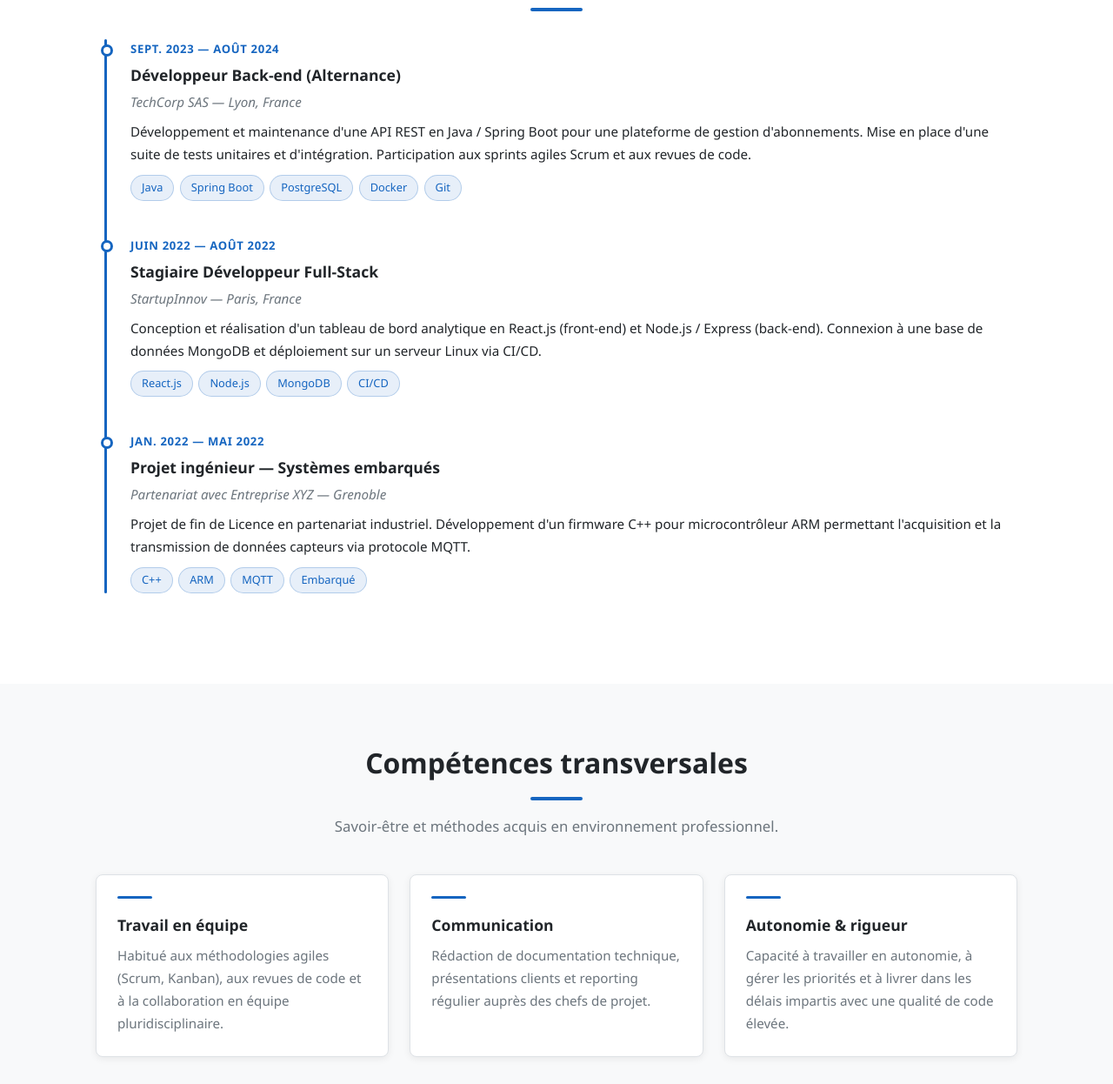
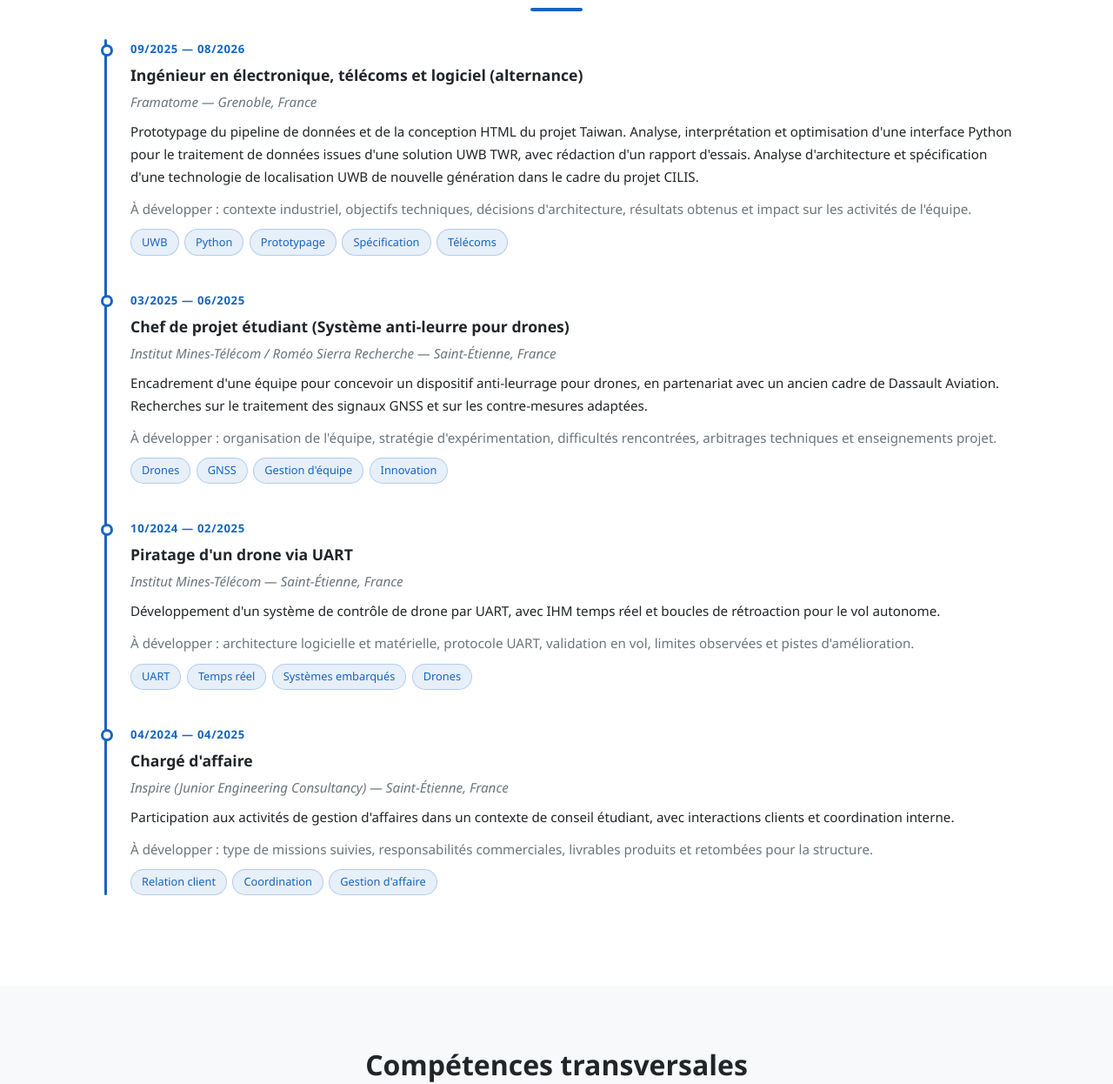
Before and after one commit to PierreProjet/PierreProjet.github.io, a plain HTML site: page experience/index.html in a window 1280 px wide. Shown: the part 373-1619 px from the top of the page at 87% size. Drawn offline with Linux system fonts and the light colour scheme.

Commit message:
Update professional history with specific industry roles

```diff
--- a/experience/index.html
+++ b/experience/index.html
@@ -26,7 +26,7 @@
     <section class="page-banner">
       <div class="container">
         <h1 class="page-banner__title">Expérience professionnelle</h1>
-        <p class="page-banner__subtitle">Stages, alternances et projets en entreprise</p>
+        <p class="page-banner__subtitle">Alternance, projets techniques et responsabilités d'équipe</p>
       </div>
     </section>
 
@@ -42,59 +42,91 @@
         <!-- Timeline verticale avec ligne bleue -->
         <div class="timeline">
 
-          <!-- Poste 1 : Alternance -->
+          <!-- Poste 1 : Framatome -->
           <div class="timeline__item">
-            <p class="timeline__date">Sept. 2023 — Août 2024</p>
-            <h3 class="timeline__title">Développeur Back-end (Alternance)</h3>
-            <p class="timeline__subtitle">TechCorp SAS &mdash; Lyon, France</p>
+            <p class="timeline__date">09/2025 — 08/2026</p>
+            <h3 class="timeline__title">Ingénieur en électronique, télécoms et logiciel (alternance)</h3>
+            <p class="timeline__subtitle">Framatome &mdash; Grenoble, France</p>
             <p class="timeline__desc">
-              Développement et maintenance d'une API REST en Java / Spring Boot
-              pour une plateforme de gestion d'abonnements. Mise en place d'une
-              suite de tests unitaires et d'intégration. Participation aux sprints
-              agiles Scrum et aux revues de code.
+              Prototypage du pipeline de données et de la conception HTML du projet Taiwan.
+              Analyse, interprétation et optimisation d'une interface Python pour le traitement
+              de données issues d'une solution UWB TWR, avec rédaction d'un rapport d'essais.
+              Analyse d'architecture et spécification d'une technologie de localisation UWB
+              de nouvelle génération dans le cadre du projet CILIS.
+            </p>
+            <p class="timeline__desc" style="margin-top:0.7rem; color:var(--color-text-muted);">
+              À développer : contexte industriel, objectifs techniques, décisions d'architecture,
+              résultats obtenus et impact sur les activités de l'équipe.
             </p>
             <div class="tag-list">
-              <span class="tag">Java</span>
-              <span class="tag">Spring Boot</span>
-              <span class="tag">PostgreSQL</span>
-              <span class="tag">Docker</span>
-              <span class="tag">Git</span>
+              <span class="tag">UWB</span>
+              <span class="tag">Python</span>
+              <span class="tag">Prototypage</span>
+              <span class="tag">Spécification</span>
+              <span class="tag">Télécoms</span>
             </div>
           </div>
 
-          <!-- Poste 2 : Stage -->
+          <!-- Poste 2 : Chef de projet étudiant -->
           <div class="timeline__item">
-            <p class="timeline__date">Juin 2022 — Août 2022</p>
-            <h3 class="timeline__title">Stagiaire Développeur Full-Stack</h3>
-            <p class="timeline__subtitle">StartupInnov &mdash; Paris, France</p>
+            <p class="timeline__date">03/2025 — 06/2025</p>
+            <h3 class="timeline__title">Chef de projet étudiant (Système anti-leurre pour drones)</h3>
+            <p class="timeline__subtitle">Institut Mines-Télécom / Roméo Sierra Recherche &mdash; Saint-Étienne, France</p>
             <p class="timeline__desc">
-              Conception et réalisation d'un tableau de bord analytique en React.js
-              (front-end) et Node.js / Express (back-end). Connexion à une base de
-              données MongoDB et déploiement sur un serveur Linux via CI/CD.
+              Encadrement d'une équipe pour concevoir un dispositif anti-leurrage pour drones,
+              en partenariat avec un ancien cadre de Dassault Aviation. Recherches sur le
+              traitement des signaux GNSS et sur les contre-mesures adaptées.
+            </p>
+            <p class="timeline__desc" style="margin-top:0.7rem; color:var(--color-text-muted);">
+              À développer : organisation de l'équipe, stratégie d'expérimentation,
+              difficultés rencontrées, arbitrages techniques et enseignements projet.
             </p>
             <div class="tag-list">
-              <span class="tag">React.js</span>
-              <span class="tag">Node.js</span>
-              <span class="tag">MongoDB</span>
-              <span class="tag">CI/CD</span>
+              <span class="tag">Drones</span>
+              <span class="tag">GNSS</span>
+              <span class="tag">Gestion d'équipe</span>
+              <span class="tag">Innovation</span>
             </div>
           </div>
 
-          <!-- Poste 3 : Projet étudiant en entreprise -->
+          <!-- Poste 3 : Projet UART -->
           <div class="timeline__item">
-            <p class="timeline__date">Jan. 2022 — Mai 2022</p>
-            <h3 class="timeline__title">Projet ingénieur — Systèmes embarqués</h3>
-            <p class="timeline__subtitle">Partenariat avec Entreprise XYZ &mdash; Grenoble</p>
+            <p class="timeline__date">10/2024 — 02/2025</p>
+            <h3 class="timeline__title">Piratage d'un drone via UART</h3>
+            <p class="timeline__subtitle">Institut Mines-Télécom &mdash; Saint-Étienne, France</p>
             <p class="timeline__desc">
-              Projet de fin de Licence en partenariat industriel. Développement
-              d'un firmware C++ pour microcontrôleur ARM permettant l'acquisition
-              et la transmission de données capteurs via protocole MQTT.
+              Développement d'un système de contrôle de drone par UART, avec IHM temps réel
+              et boucles de rétroaction pour le vol autonome.
+            </p>
+            <p class="timeline__desc" style="margin-top:0.7rem; color:var(--color-text-muted);">
+              À développer : architecture logicielle et matérielle, protocole UART,
+              validation en vol, limites observées et pistes d'amélioration.
             </p>
             <div class="tag-list">
-              <span class="tag">C++</span>
-              <span class="tag">ARM</span>
-              <span class="tag">MQTT</span>
-              <span class="tag">Embarqué</span>
+              <span class="tag">UART</span>
+              <span class="tag">Temps réel</span>
+              <span class="tag">Systèmes embarqués</span>
+              <span class="tag">Drones</span>
+            </div>
+          </div>
+
+          <!-- Poste 4 : Inspire -->
+          <div class="timeline__item">
+            <p class="timeline__date">04/2024 — 04/2025</p>
+            <h3 class="timeline__title">Chargé d'affaire</h3>
+            <p class="timeline__subtitle">Inspire (Junior Engineering Consultancy) &mdash; Saint-Étienne, France</p>
+            <p class="timeline__desc">
+              Participation aux activités de gestion d'affaires dans un contexte de conseil étudiant,
+              avec interactions clients et coordination interne.
+            </p>
+            <p class="timeline__desc" style="margin-top:0.7rem; color:var(--color-text-muted);">
+              À développer : type de missions suivies, responsabilités commerciales,
+              livrables produits et retombées pour la structure.
+            </p>
+            <div class="tag-list">
+              <span class="tag">Relation client</span>
+              <span class="tag">Coordination</span>
+              <span class="tag">Gestion d'affaire</span>
             </div>
           </div>
 
@@ -110,7 +142,7 @@
 
         <h2 class="section__title">Compétences transversales</h2>
         <div class="section-divider"></div>
-        <p class="section__intro">Savoir-être et méthodes acquis en environnement professionnel.</p>
+        <p class="section__intro">Savoir-être et méthodes renforcés en environnement professionnel.</p>
 
         <div class="cards-grid">
 
@@ -118,26 +150,26 @@
             <div class="card__accent"></div>
             <h3 class="card__title">Travail en équipe</h3>
             <p class="card__text">
-              Habitué aux méthodologies agiles (Scrum, Kanban), aux revues de code
-              et à la collaboration en équipe pluridisciplinaire.
+              Interactions efficaces dans des équipes pluridisciplinaires, communication technique
+              claire et capacité à maintenir une dynamique collective constructive.
             </p>
           </div>
 
           <div class="card">
             <div class="card__accent"></div>
-            <h3 class="card__title">Communication</h3>
+            <h3 class="card__title">Innovation et résilience</h3>
             <p class="card__text">
-              Rédaction de documentation technique, présentations clients et reporting
-              régulier auprès des chefs de projet.
+              Capacité à transformer des défis complexes en prototypes fonctionnels,
+              avec adaptation rapide dans des contextes techniques exigeants.
             </p>
           </div>
 
           <div class="card">
             <div class="card__accent"></div>
-            <h3 class="card__title">Autonomie & rigueur</h3>
+            <h3 class="card__title">Gestion de projet</h3>
             <p class="card__text">
-              Capacité à travailler en autonomie, à gérer les priorités et à livrer
-              dans les délais impartis avec une qualité de code élevée.
+              Coordination d'équipe, gestion des risques, planification et suivi de la performance
+              dans une logique d'amélioration continue.
             </p>
           </div>
 
@@ -152,37 +184,37 @@
     <section class="section">
       <div class="container">
 
-        <h2 class="section__title">Technologies maîtrisées</h2>
+        <h2 class="section__title">Technologies et outils</h2>
         <div class="section-divider"></div>
-        <p class="section__intro">Outils et langages utilisés en contexte professionnel.</p>
+        <p class="section__intro">Langages, environnements et outils utilisés sur les projets.</p>
 
         <div class="skills-grid">
           <div>
             <div class="skill">
-              <div class="skill__name"><span>Java / Spring Boot</span><span>80%</span></div>
-              <div class="skill__bar"><div class="skill__fill" style="width:80%"></div></div>
+              <div class="skill__name"><span>Assembly / C / C++ / VHDL</span><span>85%</span></div>
+              <div class="skill__bar"><div class="skill__fill" style="width:85%"></div></div>
             </div>
             <div class="skill">
-              <div class="skill__name"><span>React.js / Node.js</span><span>75%</span></div>
-              <div class="skill__bar"><div class="skill__fill" style="width:75%"></div></div>
+              <div class="skill__name"><span>Python</span><span>85%</span></div>
+              <div class="skill__bar"><div class="skill__fill" style="width:85%"></div></div>
             </div>
             <div class="skill">
-              <div class="skill__name"><span>Docker / CI-CD</span><span>70%</span></div>
+              <div class="skill__name"><span>HTML / CSS / JavaScript</span><span>70%</span></div>
               <div class="skill__bar"><div class="skill__fill" style="width:70%"></div></div>
             </div>
           </div>
           <div>
             <div class="skill">
-              <div class="skill__name"><span>PostgreSQL / MongoDB</span><span>80%</span></div>
+              <div class="skill__name"><span>VS Code / JetBrains / STM32CubeIDE</span><span>80%</span></div>
               <div class="skill__bar"><div class="skill__fill" style="width:80%"></div></div>
             </div>
             <div class="skill">
-              <div class="skill__name"><span>C / C++ embarqué</span><span>65%</span></div>
-              <div class="skill__bar"><div class="skill__fill" style="width:65%"></div></div>
+              <div class="skill__name"><span>Linux / Windows</span><span>85%</span></div>
+              <div class="skill__bar"><div class="skill__fill" style="width:85%"></div></div>
             </div>
             <div class="skill">
-              <div class="skill__name"><span>Git / GitHub</span><span>90%</span></div>
-              <div class="skill__bar"><div class="skill__fill" style="width:90%"></div></div>
+              <div class="skill__name"><span>MySQL / SQLite / Réseaux IT</span><span>75%</span></div>
+              <div class="skill__bar"><div class="skill__fill" style="width:75%"></div></div>
             </div>
           </div>
         </div>
```
